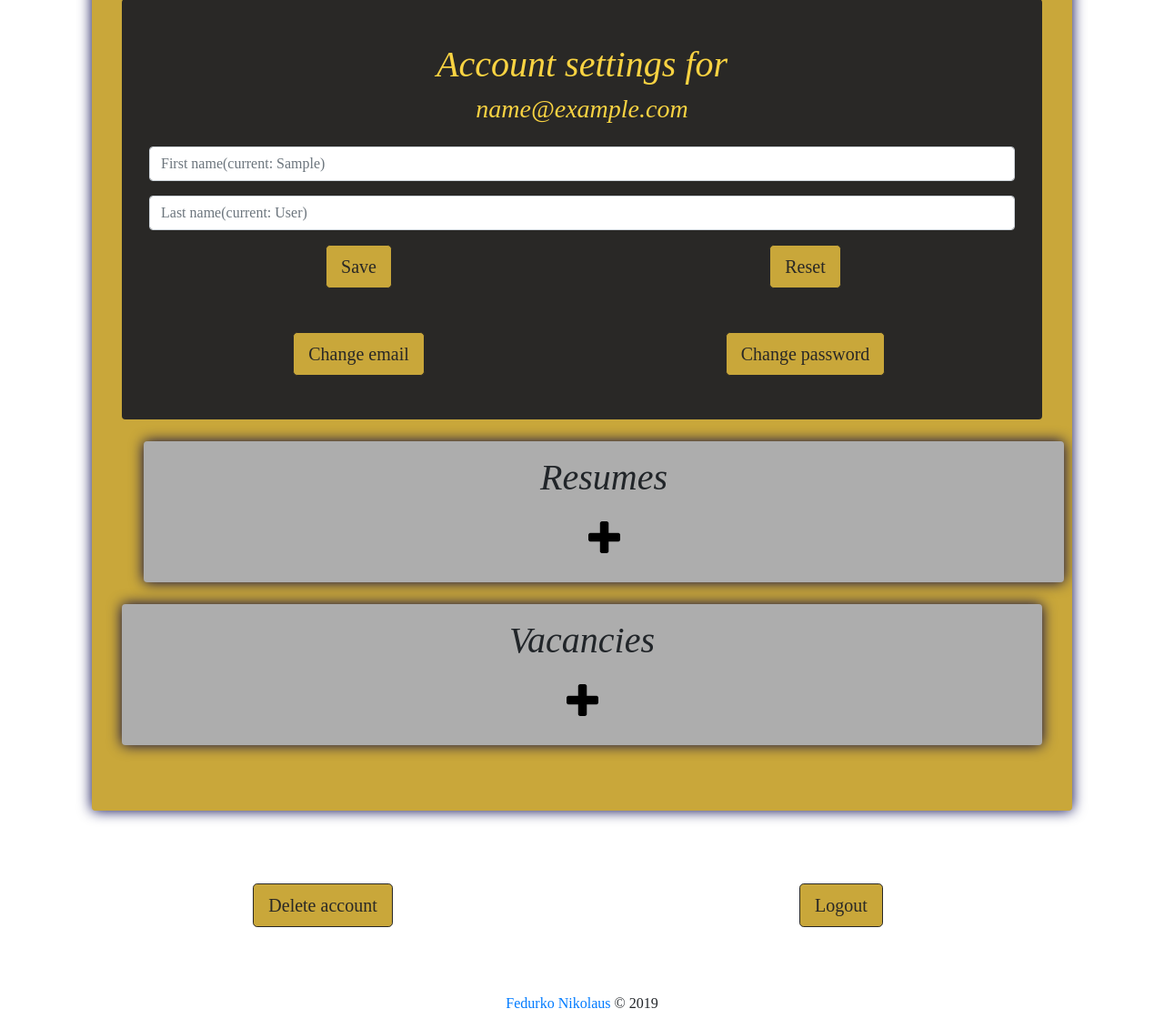
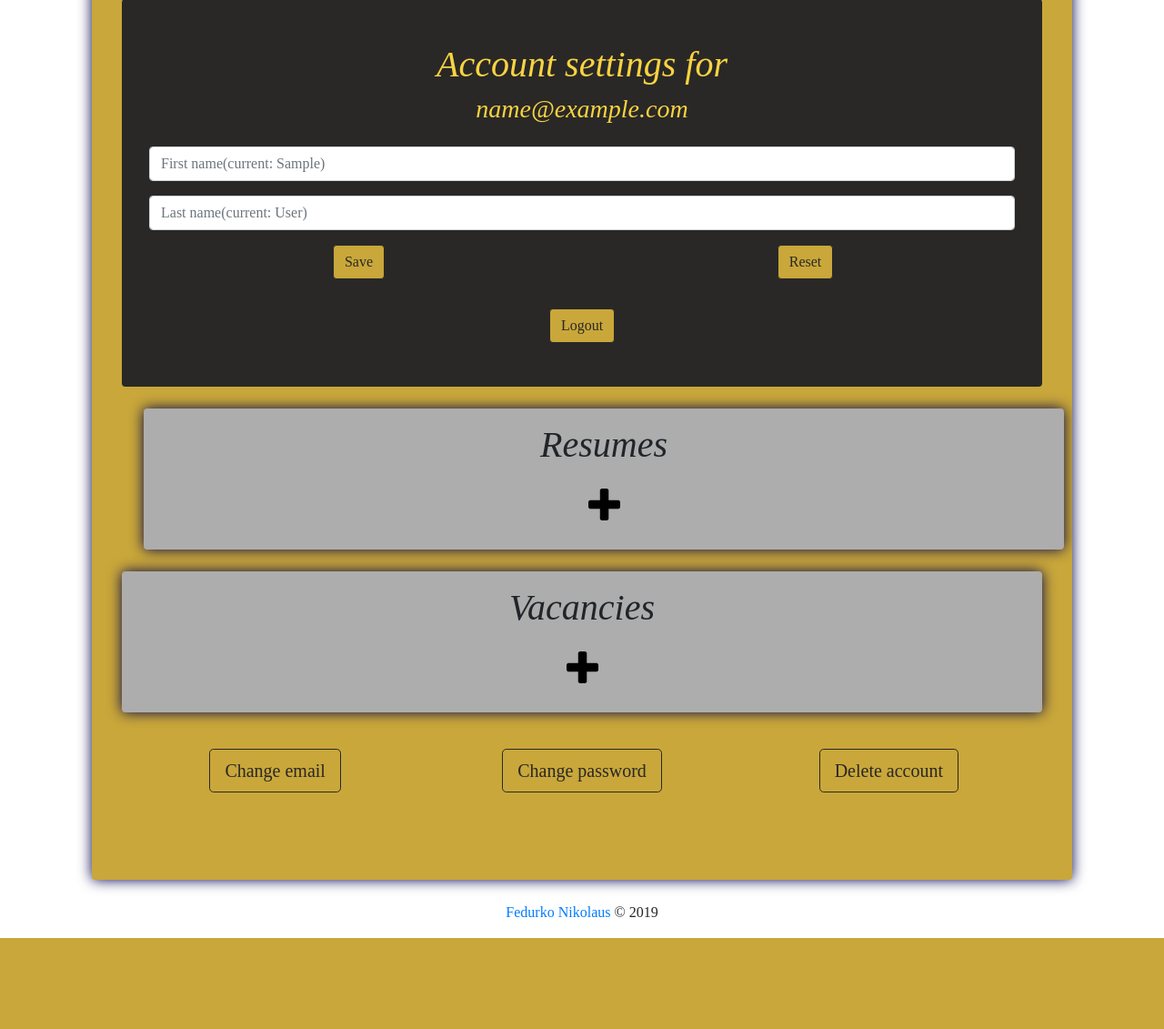
Before and after one commit to B1Z0N/workspide, a Django app: template django/main/templates/account.html in a window 1280 px wide. Shown: the part 363-1494 px from the top of the page at 91% size. After the commit the page ends 1394 px from the top, so only its background shows below. Run offline with Django 3.2, Linux system fonts and the light colour scheme; the template is opened without the code that fills it: values that come from a table or form of the project are taken from there, others are empty; the visitor is signed in with stand-in values (Sample User, id 1); some libraries are stand-ins or nearby versions.

Commit message:
Fixed button layout and intuitive ordering

```diff
--- a/django/main/templates/account_impl.html
+++ b/django/main/templates/account_impl.html
@@ -30,31 +30,25 @@
                     <div class="row">
                         <div class="col-6">
                             <input name="name_btn" value="Save" type="submit"
-                                class="btn btn-primary m-3 btn-lg significant-button" />
+                                class="btn btn-primary m-3  significant-button" />
                         </div>
                         <div class="col-6">
                             <input name="name_reset_btn" value="Reset" type="submit"
-                                class="btn btn-primary m-3 btn-lg significant-button" />
+                                class="btn btn-primary m-3  significant-button" />
                         </div>
                     </div>
                 </div>
             </form>
-            <div class="row">
-                <div class="col">
-                    <form class="form" method="post" onsubmit="startBigSpinning()">
-                        {% csrf_token %}
-                        <input name="email_change_btn" value="Change email" type="submit"
-                            class="btn btn-primary m-3 mb-5 btn-lg significant-button" />
-                    </form>
-                </div>
-                <div class="col">
-                    <form class="form" method="post">
-                        {% csrf_token %}
-                        <input name="pass_change_btn" value="Change password" type="submit"
-                            class="btn btn-primary m-3 mb-5 btn-lg significant-button" />
-                    </form>
-                </div>
+            <div class="conatiner second-option mb-5">
+                <a href="/signup/logout/">
+                    {% csrf_token %}
+                    <div class="container text-center">
+                        <input style="border-color: #292826; color: #292826;" value="Logout" type="submit"
+                            class="btn btn-primary significant-button" />
+                    </div>
+                </a>
             </div>
+
         </div>
     </div>
     <div class="col-12 m-4 p-3 rounded connect-options custom-shadowed" style="background-color: rgb(173, 173, 173);">
@@ -82,26 +76,37 @@
         </div>
     </div>
 </div>
-</div>
+
+
 <div class="row">
-    <div class="col pt-5 second-option">
+    <div class="col">
+        <form class="form" method="post" onsubmit="startBigSpinning()">
+            {% csrf_token %}
+            <div class="container text-center">
+                <input name="email_change_btn" value="Change email" type="submit"
+                    class="btn btn-primary btn-lg m-3 mb-5 significant-button" />
+            </div>
+        </form>
+    </div>
+    <div class="col">
+        <form class="form" method="post" onsubmit="startBigSpinning()">
+            {% csrf_token %}
+            <div class="container text-center">
+                <input name="pass_change_btn" value="Change password" type="submit"
+                    class="btn btn-primary btn-lg m-3 mb-5 significant-button" />
+            </div>
+        </form>
+    </div>
+    <div class="col">
         <form class="form" method="post" onsubmit="startBigSpinning()">
             {% csrf_token %}
             <div class="container text-center">
                 <input style="border-color: #292826; color: #292826;" name="delete_account_btn" value="Delete account"
-                    type="submit" class="btn btn-primary m-3 mb-5 btn-lg significant-button" />
+                    type="submit" class="btn btn-primary btn-lg m-3 mb-5 significant-button" />
             </div>
         </form>
     </div>
-    <div class="col pt-5 second-option">
-        <a href="/signup/logout/">
-            {% csrf_token %}
-            <div class="container text-center">
-                <input style="border-color: #292826; color: #292826;" value="Logout" type="submit"
-                    class="btn btn-primary m-3 mb-5 btn-lg significant-button" />
-            </div>
-        </a>
-    </div>
+</div>
 </div>
 <script>
     var currentFirstName = '{% if user.first_name is None %}empty{% else %}{{ user.first_name }}{% endif %}'
```
